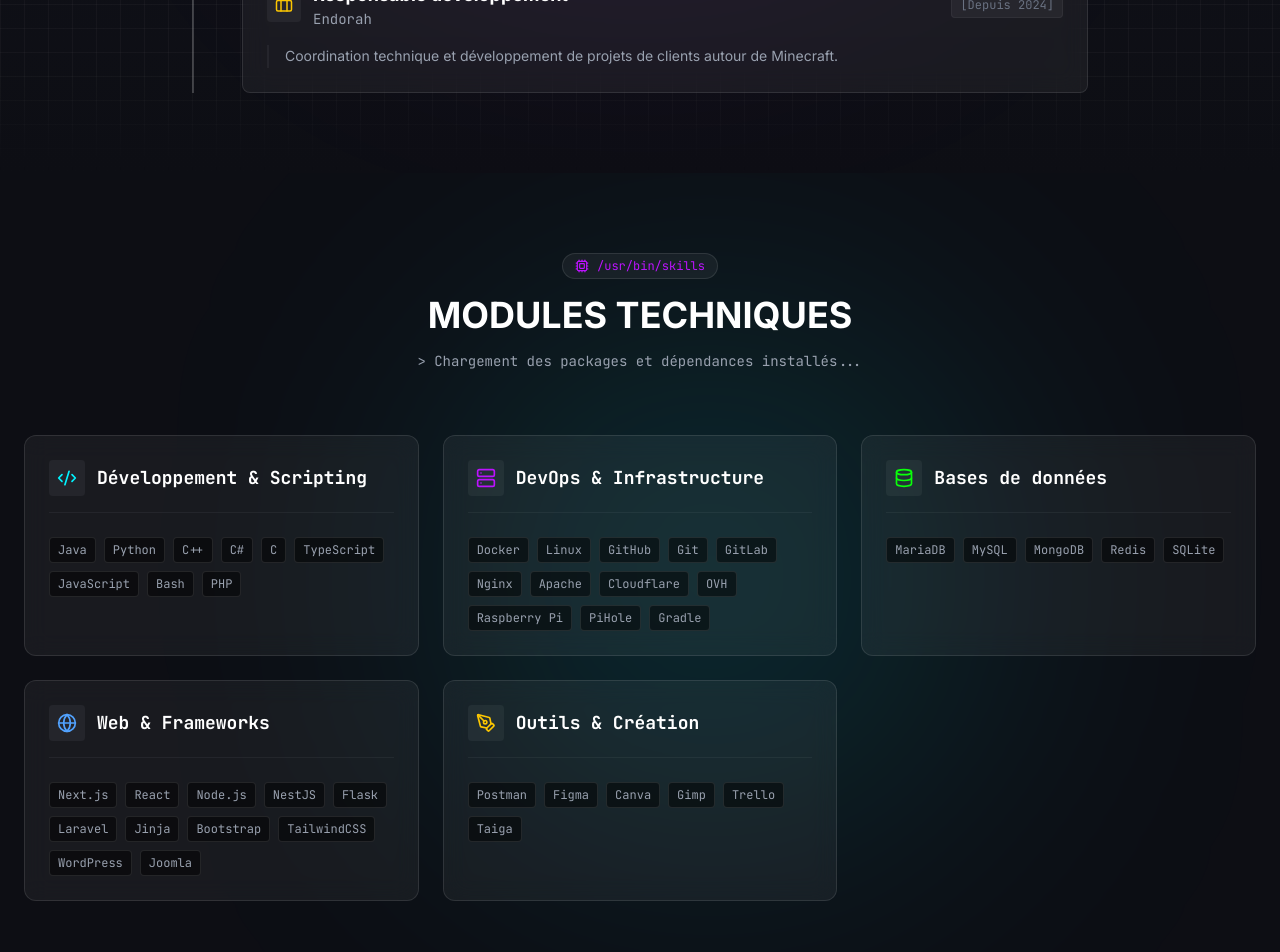
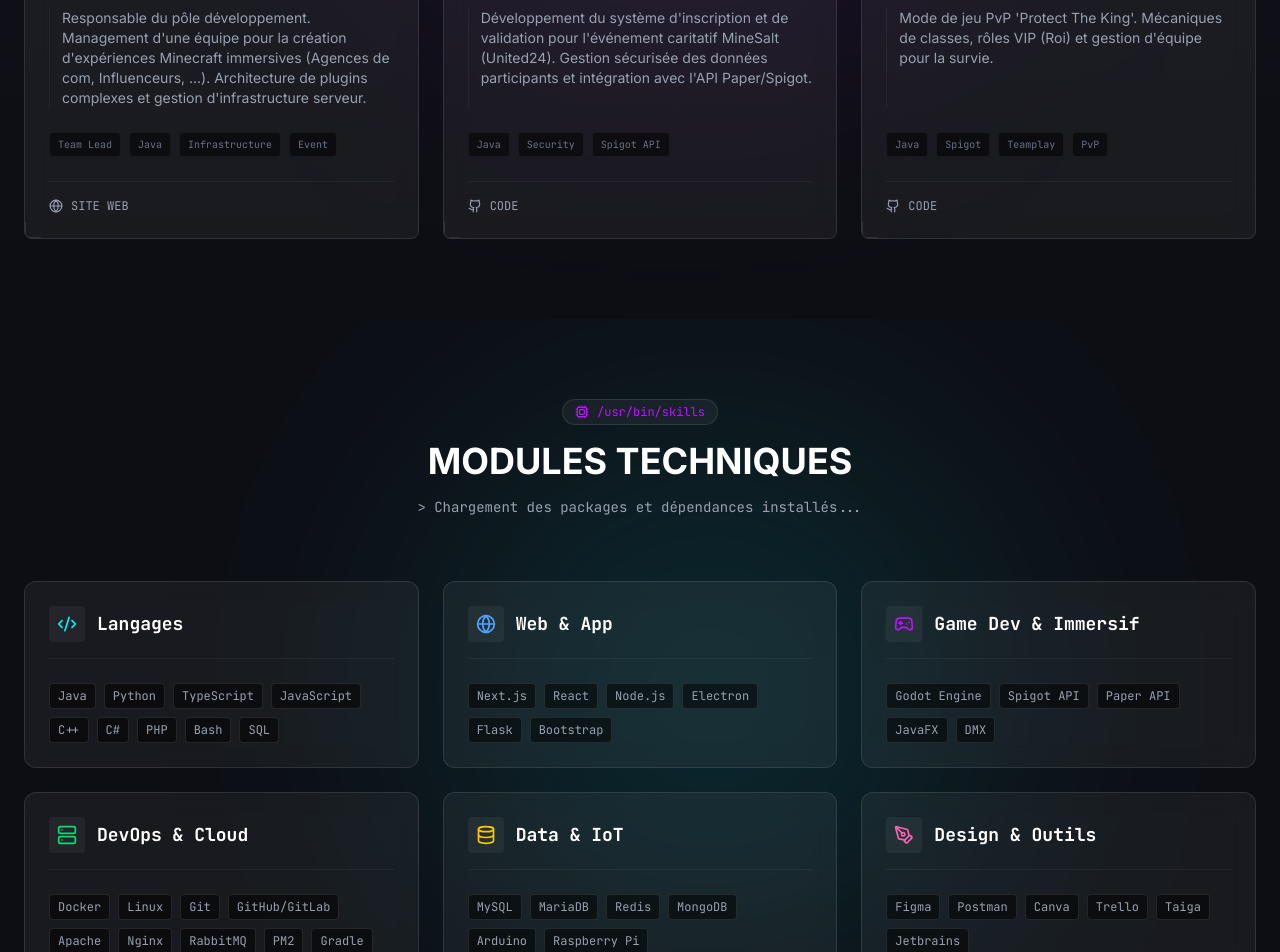
Before and after one commit to MathisBruel/Porfolio, a Next.js app: page / in a window 1280 px wide. Shown: the part 1660-2612 px from the top of the page. Built offline with nearby package versions, Linux system fonts and the light colour scheme; no server answers.

Commit message:
update textes

```diff
--- a/src/app/page.tsx
+++ b/src/app/page.tsx
@@ -8,9 +8,9 @@ export default function Home() {
   return (
     <main className="bg-black min-h-screen">
       <Hero />
+      <Projects />
+      <Skills />
       <About />
-      <Skills />
-      <Projects />
       <Contact />
     </main>
   );
--- a/src/components/CustomCursor.tsx
+++ b/src/components/CustomCursor.tsx
@@ -33,7 +33,7 @@ export default function CustomCursor() {
     return (
         <>
             <motion.div
-                className="fixed top-0 left-0 w-4 h-4 bg-neon-cyan rounded-full pointer-events-none z-[9999] mix-blend-difference"
+                className="hidden md:block fixed top-0 left-0 w-4 h-4 bg-neon-cyan rounded-full pointer-events-none z-[9999] mix-blend-difference"
                 animate={{
                     x: mousePosition.x - 8,
                     y: mousePosition.y - 8,
@@ -47,7 +47,7 @@ export default function CustomCursor() {
                 }}
             />
             <motion.div
-                className="fixed top-0 left-0 w-8 h-8 border border-neon-cyan rounded-full pointer-events-none z-[9999] mix-blend-difference"
+                className="hidden md:block fixed top-0 left-0 w-8 h-8 border border-neon-cyan rounded-full pointer-events-none z-[9999] mix-blend-difference"
                 animate={{
                     x: mousePosition.x - 16,
                     y: mousePosition.y - 16,
--- a/src/components/sections/About.tsx
+++ b/src/components/sections/About.tsx
@@ -5,12 +5,12 @@ import { Calendar, Briefcase, GraduationCap, Terminal } from "lucide-react";
 
 const experiences = [
     {
-        year: "Depuis 2025",
-        title: "Co-fondateur & PDG",
-        company: "Deva2",
-        description: "Société de services numériques : DevOps, infrastructure Linux, déploiement de serveurs.",
-        icon: Briefcase,
-        color: "text-neon-cyan",
+        year: "2024 - 2029",
+        title: "Master en Informatique",
+        company: "Ecole Sup De Vinci Rennes",
+        description: "Formation d'expert en développement et architecture logicielle.",
+        icon: GraduationCap,
+        color: "text-neon-green",
     },
     {
         year: "Été 2025",
@@ -21,20 +21,20 @@ const experiences = [
         color: "text-neon-purple",
     },
     {
-        year: "2024 - 2029",
-        title: "Master en Informatique",
-        company: "Ecole Sup De Vinci Rennes",
-        description: "Formation d'expert en développement et architecture logicielle.",
-        icon: GraduationCap,
-        color: "text-neon-green",
-    },
-    {
         year: "Depuis 2024",
         title: "Responsable développement",
         company: "Endorah",
         description: "Coordination technique et développement de projets de clients autour de Minecraft.",
         icon: Briefcase,
         color: "text-yellow-400",
+    },
+    {
+        year: "Depuis 2025",
+        title: "Co-fondateur",
+        company: "Deva2",
+        description: "Société de services numériques : DevOps, infrastructure Linux, déploiement de serveurs.",
+        icon: Briefcase,
+        color: "text-neon-cyan",
     },
 ];
 
--- a/src/components/sections/Projects.tsx
+++ b/src/components/sections/Projects.tsx
@@ -18,198 +18,206 @@ const projects: Project[] = [
     {
         title: "Deva2",
         category: "Pro",
-        description: "Co-fondateur d'une entreprise de services numériques. Développement web, infrastructure et services gérés.",
-        tags: ["Entrepreneur", "DevOps", "Fullstack"],
+        description: "Président & Co-fondateur. Pilotage de la stratégie d'entreprise et gestion de projets clients. Conception d'architectures web et logicielles sur mesure, supervision administrative et juridique. Garant de la qualité technique et de l'innovation.",
+        tags: ["Entrepreneur", "Management", "Fullstack", "DevOps"],
         links: { web: "https://deva2.fr" },
         featured: true,
     },
     {
-        title: "CGR Cinémas - Digital Twins",
+        title: "CGR Cinémas - Digital Twin",
         category: "Pro",
-        description: "Conception d'outils d'administration internes pour la gestion internationale des cinémas ICE.",
-        tags: ["Java", "Angular", "Interne"],
+        description: "Développement d'un jumeau numérique des salles ICE sous Godot Engine. Simulation temps réel de l'éclairage via protocole DMX (DataEnabler) et virtualisation de chaque panneau lumineux via Docker pour une gestion granulaire de l'environnement.",
+        tags: ["Godot", "Docker", "DMX", "Digital Twin"],
         links: { web: "https://www.cgrcinemas.fr" },
         featured: true,
     },
     {
-        title: "Endorah Responsable Dev",
-        category: "Associatif",
-        description: "Coordination technique et développement de services pour divers clients tel que des agences de communication.",
-        tags: ["SysAdmin", "Docker", "TCPShield", "Java", "Management"],
+        title: "CGR Cinémas - Data Warehouse",
+        category: "Pro",
+        description: "Architecture d'un Data Warehouse pour la centralisation des contenus des salles ICE à l'international. Gestion unifiée des assets médias et supervision des inventaires par salle pour garantir la conformité et la disponibilité des contenus à l'échelle mondiale.",
+        tags: ["Data Warehouse", "Architecture", "RabbitMQ", "International"],
+        links: { web: "https://www.cgrcinemas.fr" },
+        featured: true,
+    },
+    {
+        title: "Endorah - Lead Dev",
+        category: "Associative",
+        description: "Responsable du pôle développement. Management d'une équipe pour la création d'expériences Minecraft immersives (Agences de com, Influenceurs, ...). Architecture de plugins complexes et gestion d'infrastructure serveur.",
+        tags: ["Team Lead", "Java", "Infrastructure", "Event"],
         links: { web: "https://endorah.net" },
         featured: true,
     },
     {
-        title: "Azion AdminTools",
-        category: "Personal",
-        description: "Suite d'outils d'administration pour des serveurs de jeux.",
-        tags: ["Java", "Spigot API"],
-        links: { github: "https://github.com/MathisBruel/Azion-AdminTools" },
+        title: "MineSalt (United24)",
+        category: "Associative",
+        description: "Développement du système d'inscription et de validation pour l'événement caritatif MineSalt (United24). Gestion sécurisée des données participants et intégration avec l'API Paper/Spigot.",
+        tags: ["Java", "Security", "Spigot API"],
+        links: { github: "https://github.com/MathisBruel/Endorah-MineSalt-Register" },
+        featured: true,
     },
     {
-        title: "API SpaceCube",
+        title: "Velocity LoadBalancing",
+        category: "Associative",
+        description: "Solution d'infrastructure pour la répartition de charge sur les proxys Velocity. Algorithmes de load balancing (Round-Robin, Least-Conn) et failover automatique pour haute disponibilité.",
+        tags: ["Java", "Velocity", "Networking", "High Availability"],
+        links: { github: "https://github.com/MathisBruel/Endorah-VelocityLoadBalancing" },
+    },
+    {
+        title: "SkyDefender",
+        category: "Personal",
+        description: "Mode de jeu compétitif complexe (Attaque/Défense verticale). Gestion d'états de jeu, téléportations asynchrones et mécaniques de capture de zone. Architecture événementielle robuste.",
+        tags: ["Java", "Game Design", "Spigot API"],
+        links: { github: "https://github.com/MathisBruel/MineEvent-SkyDefender" },
+        featured: false,
+    },
+    {
+        title: "PermsManager",
+        category: "Personal",
+        description: "Système de gestion de permissions granulaire pour l'administration d'événements. Contrôle dynamique des interactions (Crafts, Items, Enchantements) via injection de paquets et listeners.",
+        tags: ["Java", "Security", "Packet Injection"],
+        links: { github: "https://github.com/MathisBruel/MineEvent-PermsManager" },
+    },
+    {
+        title: "SpaceCube API",
         category: "School",
-        description: "API principale pour le réseau de serveurs SpaceCube.",
-        tags: ["Java", "Redis", "MongoDB"],
+        description: "Bibliothèque centrale de gestion de données pour SpaceCube. Gestion unifiée des statistiques joueurs par mode de jeu, abstraction de la couche de persistance et orchestration des connexions bases de données (SQL).",
+        tags: ["Java", "Data Management", "SQL"],
         links: { github: "https://github.com/MathisBruel/SpaceCube-Api" },
-        featured: true,
     },
     {
         title: "SpaceCube BedWars",
         category: "School",
-        description: "Implémentation de BedWars pour SpaceCube.",
-        tags: ["Java", "Spigot"],
+        description: "Réimplémentation fidèle du mode BedWars. Gestion complexe des états de jeu, IA de marchands PNJ et système de générateurs de ressources synchronisés.",
+        tags: ["Java", "Game Logic", "AI", "Spigot"],
         links: { github: "https://github.com/MathisBruel/SpaceCube-BedWars" },
     },
     {
         title: "MoonBlockBot",
         category: "Personal",
-        description: "Bot Discord multifonction pour la communauté MoonBlock.",
-        tags: ["Node.js", "Discord.js"],
+        description: "Bot Discord d'administration communautaire. Système de tickets avec génération de transcripts HTML, automodération et commandes utilitaires pour le staff.",
+        tags: ["Node.js", "Discord.js", "Automation"],
         links: { github: "https://github.com/MathisBruel/MoonBlockBot" },
     },
     {
         title: "Bot Azion",
         category: "Personal",
-        description: "Bot Discord pour le serveur Azion.",
-        tags: ["Java", "Discord API"],
+        description: "Bot officiel du serveur Azion. Système musical avancé (Queue, Lyrics), gestion des sondages, giveaways et modération automatisée.",
+        tags: ["Node.js", "Discord.js", "Music Bot"],
         links: { github: "https://github.com/MathisBruel/Azion-Bot" },
     },
     {
-        title: "Launcheur Azion",
+        title: "Azion AdminTools",
         category: "Personal",
-        description: "Launcheur personnalisé pour le serveur Azion.",
-        tags: ["Java", "Electron", "JavaFX"],
+        description: "Plugin 'Couteau Suisse' pour l'administration serveur. Centralise la modération (Vanish, Freeze, Report), la gestion du chat et les outils de maintenance.",
+        tags: ["Java", "Spigot API", "Administration"],
+        links: { github: "https://github.com/MathisBruel/Azion-AdminTools" },
+    },
+    {
+        title: "Azion Launcher",
+        category: "Personal",
+        description: "Lanceur de jeu personnalisé en JavaFX. Gestion des mises à jour différentielles, authentification Microsoft et installation automatique des mods.",
+        tags: ["JavaFX", "Electron", "Auto-update"],
         links: { github: "https://github.com/MathisBruel/Azion-Launcheur" },
     },
     {
         title: "Marmitonne",
         category: "School",
-        description: "Site web de recettes de cuisine (Projet PIA au lycée).",
-        tags: ["HTML", "CSS", "JS"],
+        description: "Premier projet web scolaire (PIA). Site de partage de recettes de cuisine avec catalogue et fiches détaillées. Full HTML/CSS/JS sans framework.",
+        tags: ["HTML", "CSS", "JS", "First Project"],
         links: { github: "https://github.com/MathisBruel/Ecole-Marmitonne" },
     },
     {
-        title: "Syracus",
+        title: "Syracus Viz",
         category: "School",
-        description: "Visualisation de la conjecture de Collatz.",
-        tags: ["Python", "Matplotlib"],
+        description: "Outil de visualisation de la conjecture de Syracuse. Interface PyQt5 et graphiques interactifs Plotly pour l'analyse des temps de vol et altitudes.",
+        tags: ["Python", "PyQt5", "Plotly", "Maths"],
         links: { github: "https://github.com/MathisBruel/Ecole-Syracus" },
     },
     {
-        title: "Alarme Arduino",
+        title: "Alarme IoT",
         category: "School",
-        description: "Système d'alarme connecté en Arduino. Projet d'étude en première année d'études supérieures.",
-        tags: ["C++", "Arduino", "IoT"],
+        description: "Système d'alarme connecté sur Arduino Mega. Interface tactile, communication Série/Python et contrôle distant via Bot Telegram.",
+        tags: ["C++", "Arduino", "Python", "IoT"],
         links: { github: "https://github.com/MathisBruel/Ecole-Alarme-Arduino" },
     },
     {
         title: "TodoList React",
         category: "School",
-        description: "Application de gestion de tâches.",
-        tags: ["React", "TypeScript"],
+        description: "Application de gestion de tâches pour l'apprentissage de React. CRUD complet, filtrage dynamique et persistance via LocalStorage.",
+        tags: ["React", "TypeScript", "State Mgmt"],
         links: { github: "https://github.com/MathisBruel/Ecole-TodoList-React" },
     },
     {
         title: "Build BlockPlaceBreak",
         category: "Associative",
-        description: "Plugin de statistiques de construction pour Endorah.",
-        tags: ["Java", "Spigot"],
+        description: "Outil analytique pour Endorah. Tracking temps réel des blocs posés/cassés par joueur pour générer des KPI de productivité des builders.",
+        tags: ["Java", "Spigot", "Analytics", "KPI"],
         links: { github: "https://github.com/MathisBruel/Endorah-Build-BlockPlaceBreak" },
-    },
-    {
-        title: "Inscription U24",
-        category: "Associative",
-        description: "Système d'inscription pour l'événement MineSalt.",
-        tags: ["Java", "Spigot"],
-        links: { github: "https://github.com/MathisBruel/Endorah-MineSalt-Register" },
     },
     {
         title: "Timer Joyca",
         category: "Associative",
-        description: "Plugin pour un Timer intégré dans le jeu à la style Hunger Games pour Minecraft HORREUR 2024 de Joyca.",
-        tags: ["Java", "Spigot"],
+        description: "Plugin Timer style Hunger Games développé pour l'événement 'Minecraft HORREUR 2024' du Youtuber Joyca.",
+        tags: ["Java", "Spigot", "Event"],
         links: { github: "https://github.com/MathisBruel/Endorah-Timer" },
-    },
-    {
-        title: "Équilibrage de charge Velocity",
-        category: "Associative",
-        description: "Système d'équilibrage de charge pour le proxy Velocity.",
-        tags: ["Java", "Velocity"],
-        links: { github: "https://github.com/MathisBruel/Endorah-VelocityLoadBalancing" },
     },
     {
         title: "Decathlon GAHE",
         category: "Associative",
-        description: "Mini-jeux pour la Gamers Assembly Halloween Edition.",
-        tags: ["Java", "Spigot"],
+        description: "Développement de mini-jeux exclusifs pour la Gamers Assembly Halloween Edition. Optimisation pour forte charge. Avec API afin d'intégrer les classements dans un site web.",
+        tags: ["Java", "Event", "Optimization", "API"],
         links: { github: "https://github.com/MathisBruel/Endorah-GA-Decathlon" },
-        featured: true,
     },
     {
         title: "Classement Joueurs GA",
         category: "Associative",
-        description: "Interface web de classement pour la Gamers Assembly.",
-        tags: ["Web", "API"],
+        description: "Interface web de classement en temps réel pour la Gamers Assembly (Decathlon GAHE). API REST et Frontend réactif.",
+        tags: ["Web", "API", "Real-time"],
         links: { github: "https://github.com/MathisBruel/Endorah-GA-Classement-Player" },
     },
     {
         title: "Triathlon GA",
         category: "Associative",
-        description: "Plugin pour le triathlon Gamers Assembly.",
-        tags: ["Java", "Spigot"],
+        description: "Plugin central pour la gestion du Triathlon Gamers Assembly. Orchestration des épreuves et comptage des points. Gestion des classements.",
+        tags: ["Java", "Spigot", "Event Logic", "Analytics"],
         links: { github: "https://github.com/MathisBruel/Endorah-GA-Triathlon" },
     },
     {
         title: "PlayerJoin",
         category: "Associative",
-        description: "Gestion de la connexion des joueurs pour Endorah.",
-        tags: ["Java", "Spigot"],
+        description: "Système de gestion de flux pour LAN (Gamers Assembly). Matchmaking manuel, dispatch dynamique vers les serveurs de jeu et rotation des joueurs.",
+        tags: ["Java", "Spigot", "Networking", "LAN"],
         links: { github: "https://github.com/MathisBruel/Endorah-GA-PlayerJoin" },
     },
     {
         title: "MineBot",
         category: "Personal",
-        description: "Bot Discord pour MineEvent.",
-        tags: ["Java", "JDA"],
+        description: "Bot Discord d'organisation pour MineEvent. Automatisation des inscriptions, synchronisation des rangs et génération de cartes de profil.",
+        tags: ["Java", "JDA", "Integration"],
         links: { github: "https://github.com/MathisBruel/MineEvent-MineBot" },
-    },
-    {
-        title: "PermsManager",
-        category: "Personal",
-        description: "Gestionnaire de permissions avancé.",
-        tags: ["Java", "Spigot"],
-        links: { github: "https://github.com/MathisBruel/MineEvent-PermsManager" },
     },
     {
         title: "StealTheGold",
         category: "Personal",
-        description: "Mode de jeu PvP pour MineEvent.",
-        tags: ["Java", "Spigot"],
+        description: "Mode de jeu PvP stratégique. Infiltration de base, vol de trésor et capture de drapeau avec gestion de kits et d'économie.",
+        tags: ["Java", "Spigot", "PvP", "Game Design"],
         links: { github: "https://github.com/MathisBruel/MineEvent-StealTheGold" },
     },
     {
         title: "Bingo",
         category: "Personal",
-        description: "Mode de jeu Bingo pour Minecraft.",
-        tags: ["Java", "Spigot"],
+        description: "Adaptation du Bingo dans Minecraft. Génération procédurale de grilles d'objectifs et détection automatique des achievements/items.",
+        tags: ["Java", "Spigot", "Procedural", "Mini-game"],
         links: { github: "https://github.com/MathisBruel/MineEvent-Bingo" },
     },
     {
         title: "ProtectTheKing",
         category: "Personal",
-        description: "Mode de jeu de ProtectTheKing pour Minecraft.",
-        tags: ["Java", "Spigot"],
+        description: "Mode de jeu PvP 'Protect The King'. Mécaniques de classes, rôles VIP (Roi) et gestion d'équipe pour la survie.",
+        tags: ["Java", "Spigot", "Teamplay", "PvP"],
         links: { github: "https://github.com/MathisBruel/MineEvent-ProtectTheKing" },
         featured: true,
-    },
-    {
-        title: "SkyDefender",
-        category: "Personnel",
-        description: "Mode de jeu SkyDefender pour Minecraft.",
-        tags: ["Java", "Spigot"],
-        links: { github: "https://github.com/MathisBruel/MineEvent-SkyDefender" },
-    },
+    }
 ];
 
 const categories = [
@@ -303,7 +311,7 @@ export default function Projects() {
                                             <Folder className="text-zinc-700 group-hover:text-neon-cyan/50 transition-colors" />
                                         </div>
 
-                                        <p className="text-gray-400 text-sm mb-6 line-clamp-3 flex-grow border-l border-white/5 pl-3">
+                                        <p className="text-gray-400 text-sm mb-6 flex-grow border-l border-white/5 pl-3">
                                             {project.description}
                                         </p>
 
--- a/src/components/sections/Skills.tsx
+++ b/src/components/sections/Skills.tsx
@@ -1,38 +1,44 @@
 "use client";
 
 import { motion } from "framer-motion";
-import { Code2, Globe, Server, Database, Terminal, PenTool, Cpu } from "lucide-react";
+import { Code2, Globe, Server, Database, Terminal, PenTool, Cpu, Gamepad2, Layers } from "lucide-react";
 
 const skillCategories = [
     {
-        title: "Développement & Scripting",
+        title: "Langages",
         icon: Code2,
         color: "text-neon-cyan",
-        skills: ["Java", "Python", "C++", "C#", "C", "TypeScript", "JavaScript", "Bash", "PHP"],
+        skills: ["Java", "Python", "TypeScript", "JavaScript", "C++", "C#", "PHP", "Bash", "SQL"],
     },
     {
-        title: "DevOps & Infrastructure",
-        icon: Server,
-        color: "text-neon-purple",
-        skills: ["Docker", "Linux", "GitHub", "Git", "GitLab", "Nginx", "Apache", "Cloudflare", "OVH", "Raspberry Pi", "PiHole", "Gradle"],
+        title: "Web & App",
+        icon: Globe,
+        color: "text-blue-400",
+        skills: ["Next.js", "React", "Node.js", "Electron", "Flask", "Bootstrap"],
     },
     {
-        title: "Bases de données",
-        icon: Database,
-        color: "text-neon-green",
-        skills: ["MariaDB", "MySQL", "MongoDB", "Redis", "SQLite"],
+        title: "Game Dev & Immersif",
+        icon: Gamepad2,
+        color: "text-neon-purple",
+        skills: ["Godot Engine", "Spigot API", "Paper API", "JavaFX", "DMX"],
     },
     {
-        title: "Web & Frameworks",
-        icon: Globe,
-        color: "text-blue-400",
-        skills: ["Next.js", "React", "Node.js", "NestJS", "Flask", "Laravel", "Jinja", "Bootstrap", "TailwindCSS", "WordPress", "Joomla"],
+        title: "DevOps & Cloud",
+        icon: Server,
+        color: "text-green-400",
+        skills: ["Docker", "Linux", "Git", "GitHub/GitLab", "Apache", "Nginx", "RabbitMQ", "PM2", "Gradle"],
     },
     {
-        title: "Outils & Création",
+        title: "Data & IoT",
+        icon: Database,
+        color: "text-yellow-400",
+        skills: ["MySQL", "MariaDB", "Redis", "MongoDB", "Arduino", "Raspberry Pi"],
+    },
+    {
+        title: "Design & Outils",
         icon: PenTool,
-        color: "text-yellow-400",
-        skills: ["Postman", "Figma", "Canva", "Gimp", "Trello", "Taiga"],
+        color: "text-pink-400",
+        skills: ["Figma", "Postman", "Canva", "Trello", "Taiga", "Jetbrains"],
     },
 ];
 
```
